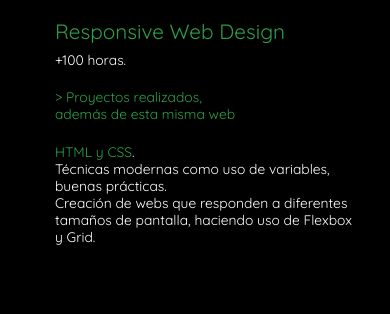
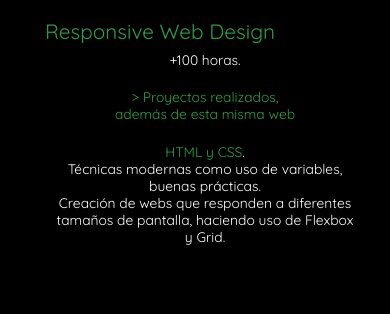
Before and after one commit to Javilone/javilone.github.io, a plain HTML site: page index.html in a window 390 px wide. Shown: the part 2311-2625 px from the top of the page. Drawn offline with Linux system fonts and the light colour scheme.

Commit message:
Update style.css

```diff
--- a/style.css
+++ b/style.css
@@ -446,7 +446,7 @@ h3 {
 
 
 /* AJUSTES PANTALLA MOVIL */
-@media screen and (max-width:1000px) {
+@media screen and (max-width:1200px) {
     /* MENU HEADER */
     nav > ul {
         font-size: 0.95rem;
@@ -538,10 +538,16 @@ h3 {
 
     .txt-desplegable {
         height:fit-content;
+        padding: 0 10px;
     }
 
     .txt-desplegable:hover, .txt-desplegable:active  {
         height:fit-content;
+    }
+
+    #pie-de-foto {
+        padding: 0 10px;
+        text-align: center;
     }
 
     /* CONTACTO */
```
